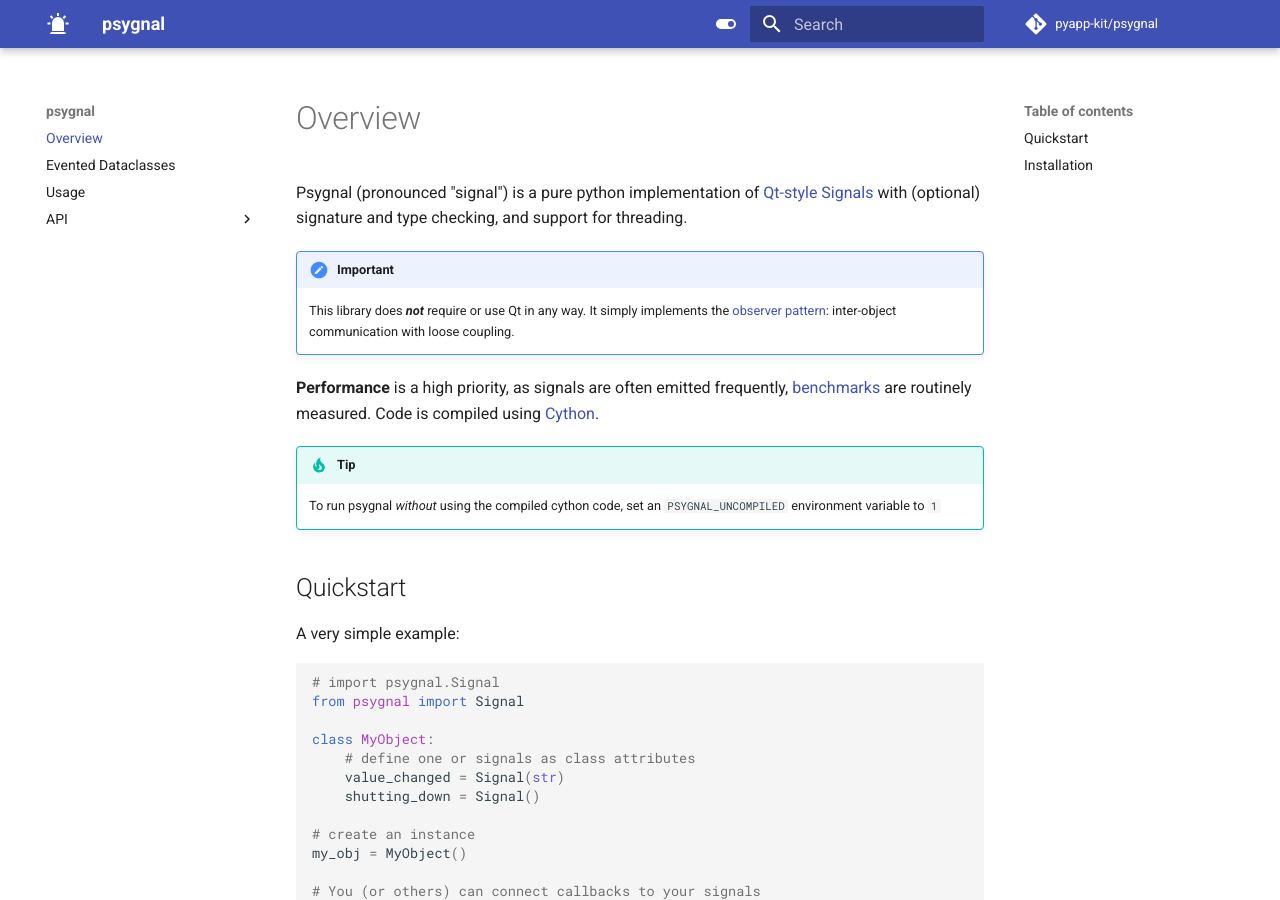
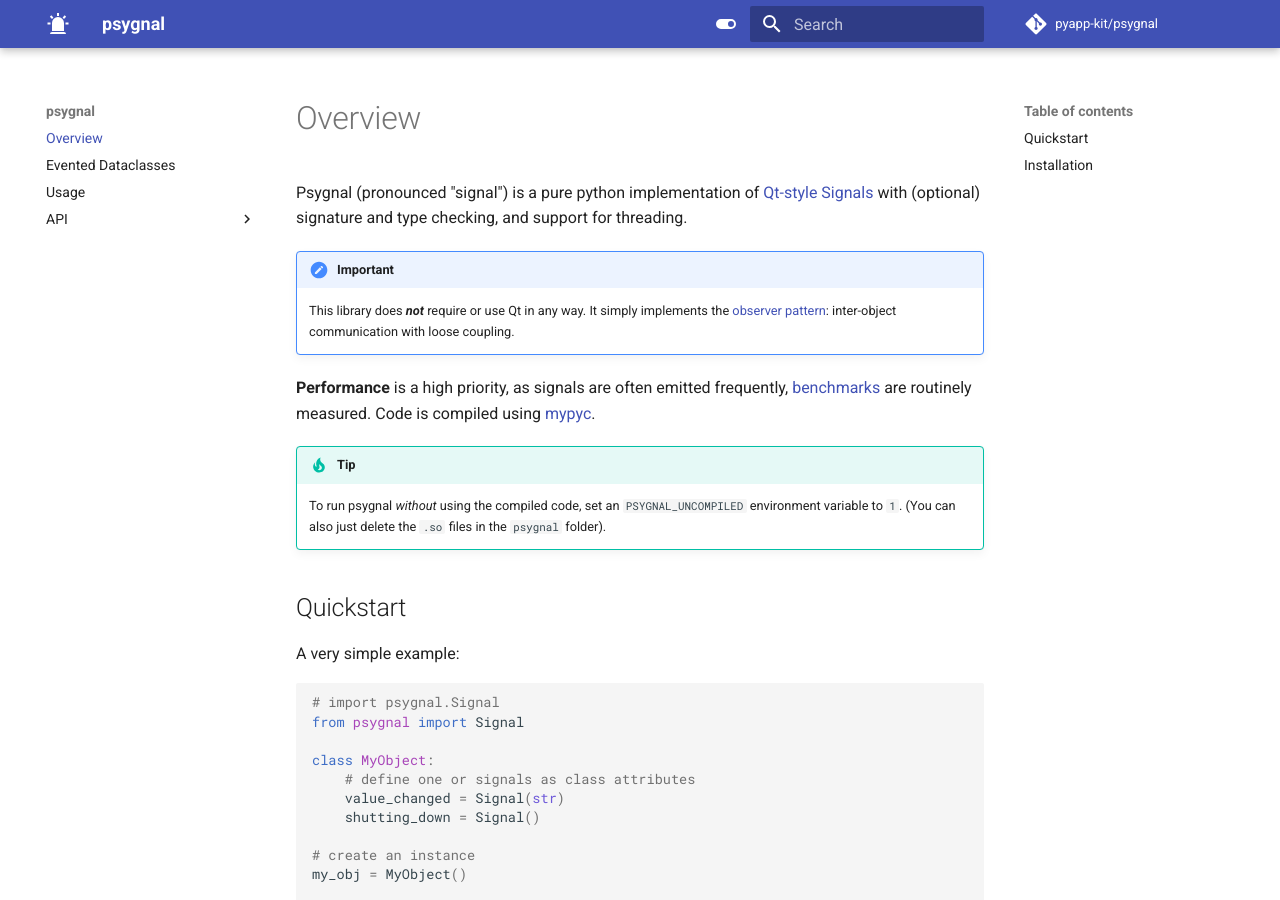
Before and after one commit to pyapp-kit/psygnal, an MkDocs documentation site: the page built from docs/index.md, in a window 1280 px wide and 900 px high. Built offline with MkDocs 1.6.1 and Material for MkDocs 9.7.7, drawn with Linux system fonts in a browser that asks for light colours; comment, search, counter and statistics services are not loaded.

```diff
--- a/docs/index.md
+++ b/docs/index.md
@@ -11,12 +11,13 @@ Psygnal (pronounced "signal") is a pure python implementation of
 
 **Performance** is a high priority, as signals are often emitted frequently,
 [benchmarks](https://www.talleylambert.com/psygnal/) are routinely measured.
-Code is compiled using [Cython](https://cython.org/).
+Code is compiled using [mypyc](https://mypyc.readthedocs.io/en/latest/index.html).
 
 !!! tip
 
-    To run psygnal *without* using the compiled cython code, set an
-    `PSYGNAL_UNCOMPILED` environment variable to `1`
+    To run psygnal *without* using the compiled code, set an
+    `PSYGNAL_UNCOMPILED` environment variable to `1`.
+    (You can also just delete the `.so` files in the `psygnal` folder).
 
 ## Quickstart
 
--- a/pyproject.toml
+++ b/pyproject.toml
@@ -85,6 +85,9 @@ documentation = "https://psygnal.readthedocs.io"
 
 [tool.hatch.version]
 source = "vcs"
+
+[tool.hatch.build.targets.sdist]
+include = ["src", "tests", "CHANGELOG.md"]
 
 [tool.hatch.build.targets.wheel]
 only-include = ["src"]
```
